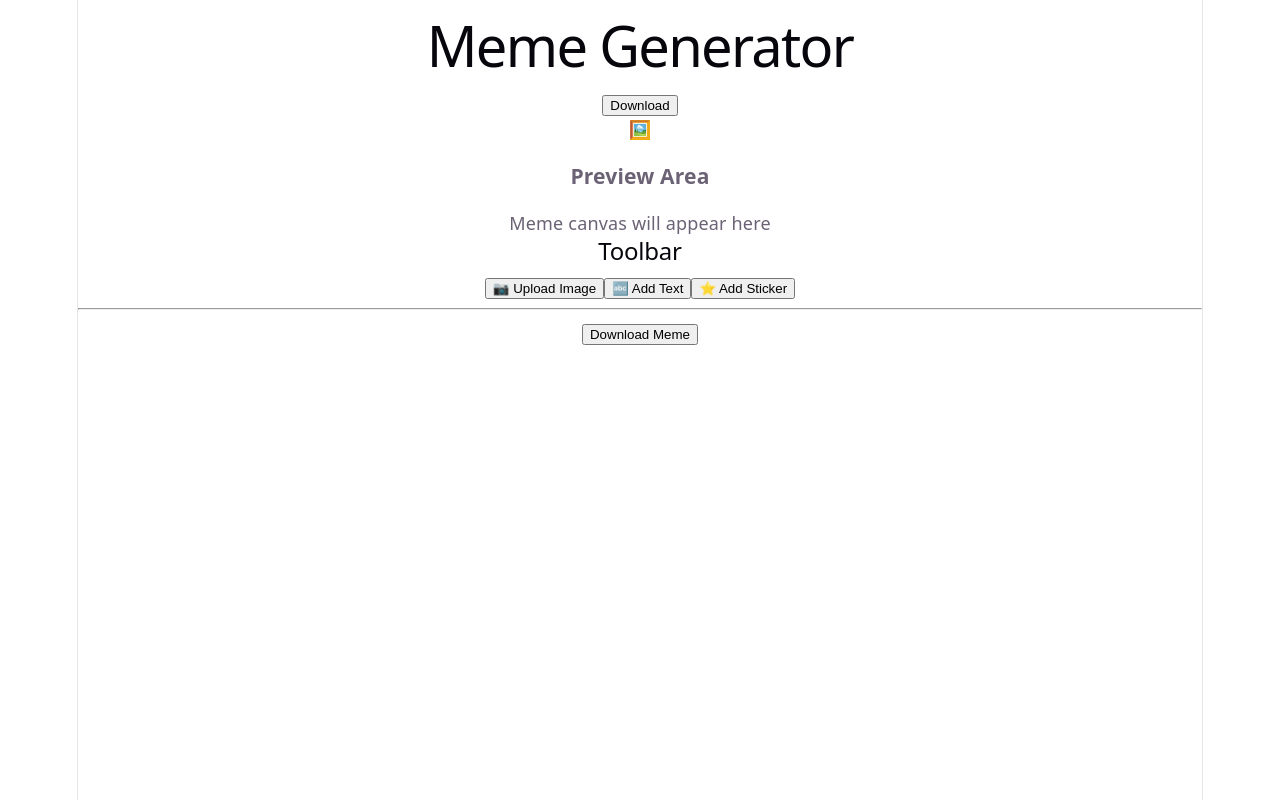
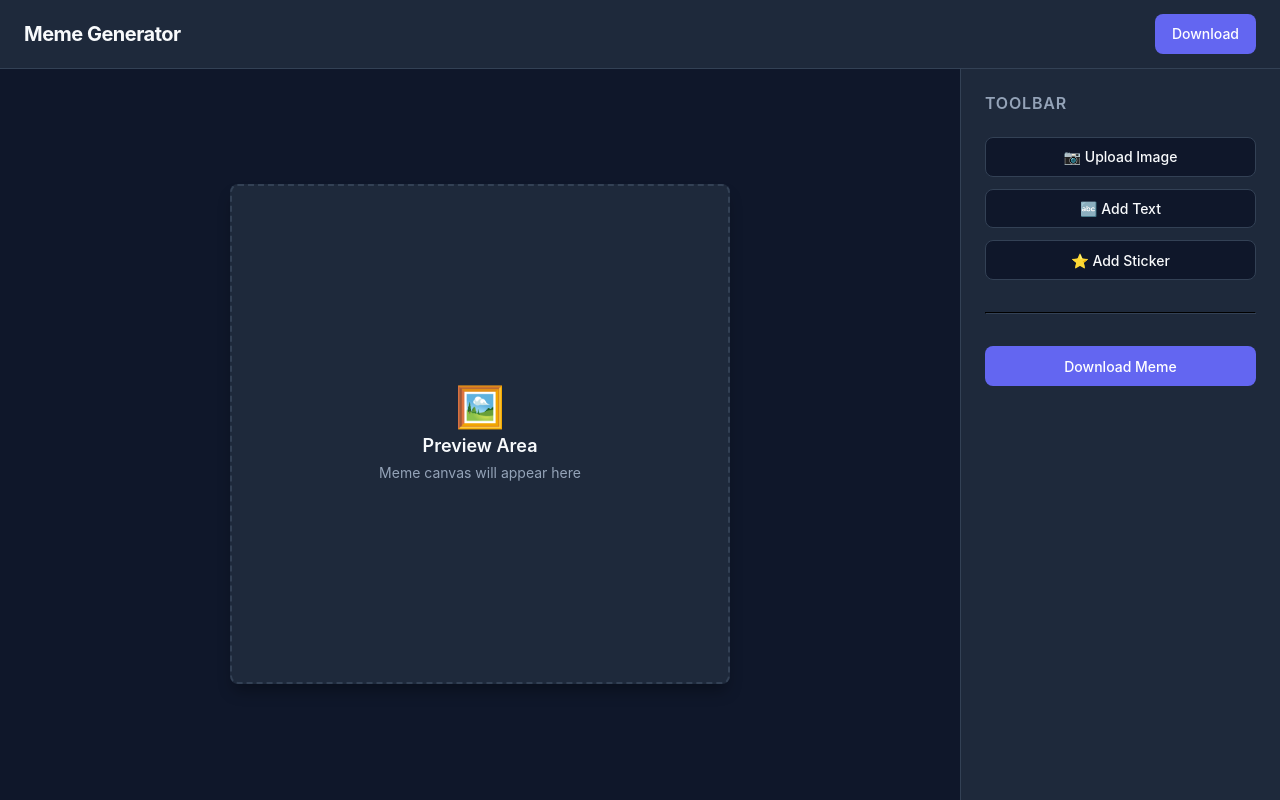
Before and after one commit to yutthajak-git/websiteMeme, a React (Vite) app: page / in a window 1280 px wide. Built offline with nearby package versions, Linux system fonts and the light colour scheme.

Commit message:
css style

```diff
--- a/src/App.css
+++ b/src/App.css
@@ -1,184 +1,160 @@
-.counter {
-  font-size: 16px;
-  padding: 5px 10px;
-  border-radius: 5px;
-  color: var(--accent);
-  background: var(--accent-bg);
-  border: 2px solid transparent;
-  transition: border-color 0.3s;
-  margin-bottom: 24px;
+/* App Container */
+.editor-container {
+  display: flex;
+  flex-direction: column;
+  min-height: 100vh;
+  width: 100%;
+}
 
-  &:hover {
-    border-color: var(--accent-border);
+/* Header */
+.editor-header {
+  display: flex;
+  align-items: center;
+  justify-content: space-between;
+  padding: 0.875rem 1.5rem;
+  background-color: var(--bg-surface);
+  border-bottom: 1px solid var(--border-color);
+}
+
+.brand-title {
+  font-size: 1.25rem;
+  font-weight: 700;
+  letter-spacing: -0.025em;
+  color: var(--text-main);
+}
+
+/* Main Workspace */
+.editor-body {
+  display: flex;
+  flex: 1;
+  overflow: hidden;
+}
+
+/* Preview / Canvas Stage */
+.preview-area {
+  flex: 1;
+  display: flex;
+  align-items: center;
+  justify-content: center;
+  padding: 2rem;
+  background-color: var(--bg-main);
+  overflow: auto;
+}
+
+.meme-canvas-placeholder {
+  width: 100%;
+  max-width: 500px;
+  aspect-ratio: 1 / 1;
+  background-color: var(--bg-surface);
+  border: 2px dashed var(--border-color);
+  border-radius: var(--radius);
+  display: flex;
+  align-items: center;
+  justify-content: center;
+  padding: 1.5rem;
+  text-align: center;
+  box-shadow: 0 10px 15px -3px rgba(0, 0, 0, 0.3);
+}
+
+.placeholder-content {
+  display: flex;
+  flex-direction: column;
+  align-items: center;
+  gap: 0.5rem;
+}
+
+.placeholder-icon {
+  font-size: 2.5rem;
+  line-height: 1;
+}
+
+.placeholder-content h3 {
+  font-size: 1.125rem;
+  font-weight: 600;
+  color: var(--text-main);
+}
+
+.placeholder-content p {
+  font-size: 0.875rem;
+  color: var(--text-muted);
+}
+
+/* Sidebar / Toolbar */
+.sidebar {
+  width: 320px;
+  background-color: var(--bg-surface);
+  border-left: 1px solid var(--border-color);
+  padding: 1.5rem;
+  display: flex;
+  flex-direction: column;
+  gap: 1.5rem;
+}
+
+.sidebar-title {
+  font-size: 1rem;
+  font-weight: 600;
+  color: var(--text-muted);
+  text-transform: uppercase;
+  letter-spacing: 0.05em;
+}
+
+.tool-group {
+  display: flex;
+  flex-direction: column;
+  gap: 0.75rem;
+}
+
+/* Buttons */
+.btn {
+  display: inline-flex;
+  align-items: center;
+  justify-content: center;
+  gap: 0.5rem;
+  padding: 0.65rem 1rem;
+  border-radius: var(--radius);
+  font-size: 0.875rem;
+  font-weight: 500;
+  border: 1px solid transparent;
+  cursor: pointer;
+  transition: background-color 0.15s ease, border-color 0.15s ease;
+}
+
+.btn-secondary {
+  background-color: var(--bg-main);
+  color: var(--text-main);
+  border-color: var(--border-color);
+}
+
+.btn-secondary:hover {
+  background-color: var(--bg-surface-hover);
+}
+
+.btn-primary {
+  background-color: var(--primary);
+  color: #ffffff;
+}
+
+.btn-primary:hover {
+  background-color: var(--primary-hover);
+}
+
+.btn-full {
+  width: 100%;
+}
+
+/* Responsive Behavior */
+@media (max-width: 768px) {
+  .editor-body {
+    flex-direction: column;
   }
-  &:focus-visible {
-    outline: 2px solid var(--accent);
-    outline-offset: 2px;
+
+  .sidebar {
+    width: 100%;
+    border-left: none;
+    border-top: 1px solid var(--border-color);
+  }
+
+  .preview-area {
+    padding: 1.5rem;
   }
 }
-
-.hero {
-  position: relative;
-
-  .base,
-  .framework,
-  .vite {
-    inset-inline: 0;
-    margin: 0 auto;
-  }
-
-  .base {
-    width: 170px;
-    position: relative;
-    z-index: 0;
-  }
-
-  .framework,
-  .vite {
-    position: absolute;
-  }
-
-  .framework {
-    z-index: 1;
-    top: 34px;
-    height: 28px;
-    transform: perspective(2000px) rotateZ(300deg) rotateX(44deg) rotateY(39deg)
-      scale(1.4);
-  }
-
-  .vite {
-    z-index: 0;
-    top: 107px;
-    height: 26px;
-    width: auto;
-    transform: perspective(2000px) rotateZ(300deg) rotateX(40deg) rotateY(39deg)
-      scale(0.8);
-  }
-}
-
-#center {
-  display: flex;
-  flex-direction: column;
-  gap: 25px;
-  place-content: center;
-  place-items: center;
-  flex-grow: 1;
-
-  @media (max-width: 1024px) {
-    padding: 32px 20px 24px;
-    gap: 18px;
-  }
-}
-
-#next-steps {
-  display: flex;
-  border-top: 1px solid var(--border);
-  text-align: left;
-
-  & > div {
-    flex: 1 1 0;
-    padding: 32px;
-    @media (max-width: 1024px) {
-      padding: 24px 20px;
-    }
-  }
-
-  .icon {
-    margin-bottom: 16px;
-    width: 22px;
-    height: 22px;
-  }
-
-  @media (max-width: 1024px) {
-    flex-direction: column;
-    text-align: center;
-  }
-}
-
-#docs {
-  border-right: 1px solid var(--border);
-
-  @media (max-width: 1024px) {
-    border-right: none;
-    border-bottom: 1px solid var(--border);
-  }
-}
-
-#next-steps ul {
-  list-style: none;
-  padding: 0;
-  display: flex;
-  gap: 8px;
-  margin: 32px 0 0;
-
-  .logo {
-    height: 18px;
-  }
-
-  a {
-    color: var(--text-h);
-    font-size: 16px;
-    border-radius: 6px;
-    background: var(--social-bg);
-    display: flex;
-    padding: 6px 12px;
-    align-items: center;
-    gap: 8px;
-    text-decoration: none;
-    transition: box-shadow 0.3s;
-
-    &:hover {
-      box-shadow: var(--shadow);
-    }
-    .button-icon {
-      height: 18px;
-      width: 18px;
-    }
-  }
-
-  @media (max-width: 1024px) {
-    margin-top: 20px;
-    flex-wrap: wrap;
-    justify-content: center;
-
-    li {
-      flex: 1 1 calc(50% - 8px);
-    }
-
-    a {
-      width: 100%;
-      justify-content: center;
-      box-sizing: border-box;
-    }
-  }
-}
-
-#spacer {
-  height: 88px;
-  border-top: 1px solid var(--border);
-  @media (max-width: 1024px) {
-    height: 48px;
-  }
-}
-
-.ticks {
-  position: relative;
-  width: 100%;
-
-  &::before,
-  &::after {
-    content: '';
-    position: absolute;
-    top: -4.5px;
-    border: 5px solid transparent;
-  }
-
-  &::before {
-    left: 0;
-    border-left-color: var(--border);
-  }
-  &::after {
-    right: 0;
-    border-right-color: var(--border);
-  }
-}
--- a/src/index.css
+++ b/src/index.css
@@ -1,111 +1,40 @@
-:root {
-  --text: #6b6375;
-  --text-h: #08060d;
-  --bg: #fff;
-  --border: #e5e4e7;
-  --code-bg: #f4f3ec;
-  --accent: #aa3bff;
-  --accent-bg: rgba(170, 59, 255, 0.1);
-  --accent-border: rgba(170, 59, 255, 0.5);
-  --social-bg: rgba(244, 243, 236, 0.5);
-  --shadow:
-    rgba(0, 0, 0, 0.1) 0 10px 15px -3px, rgba(0, 0, 0, 0.05) 0 4px 6px -2px;
-
-  --sans: system-ui, 'Segoe UI', Roboto, sans-serif;
-  --heading: system-ui, 'Segoe UI', Roboto, sans-serif;
-  --mono: ui-monospace, Consolas, monospace;
-
-  font: 18px/145% var(--sans);
-  letter-spacing: 0.18px;
-  color-scheme: light dark;
-  color: var(--text);
-  background: var(--bg);
-  font-synthesis: none;
-  text-rendering: optimizeLegibility;
-  -webkit-font-smoothing: antialiased;
-  -moz-osx-font-smoothing: grayscale;
-
-  @media (max-width: 1024px) {
-    font-size: 16px;
-  }
+/* Reset & Base Styles */
+*,
+*::before,
+*::after {
+  box-sizing: border-box;
+  margin: 0;
+  padding: 0;
 }
 
-@media (prefers-color-scheme: dark) {
-  :root {
-    --text: #9ca3af;
-    --text-h: #f3f4f6;
-    --bg: #16171d;
-    --border: #2e303a;
-    --code-bg: #1f2028;
-    --accent: #c084fc;
-    --accent-bg: rgba(192, 132, 252, 0.15);
-    --accent-border: rgba(192, 132, 252, 0.5);
-    --social-bg: rgba(47, 48, 58, 0.5);
-    --shadow:
-      rgba(0, 0, 0, 0.4) 0 10px 15px -3px, rgba(0, 0, 0, 0.25) 0 4px 6px -2px;
-  }
-
-  #social .button-icon {
-    filter: invert(1) brightness(2);
-  }
+:root {
+  --bg-main: #0f172a;       /* Slate 900 */
+  --bg-surface: #1e293b;    /* Slate 800 */
+  --bg-surface-hover: #334155;
+  --border-color: #334155;  /* Slate 700 */
+  --text-main: #f8fafc;     /* Slate 50 */
+  --text-muted: #94a3b8;    /* Slate 400 */
+  --primary: #6366f1;       /* Indigo 500 */
+  --primary-hover: #4f46e5;
+  --radius: 8px;
 }
 
+html,
 body {
-  margin: 0;
+  height: 100%;
+  font-family: -apple-system, BlinkMacSystemFont, 'Segoe UI', Roboto, Oxygen,
+    Ubuntu, Cantarell, 'Fira Sans', 'Droid Sans', 'Helvetica Neue', sans-serif;
+  background-color: var(--bg-main);
+  color: var(--text-main);
+  overflow-x: hidden;
 }
 
 #root {
-  width: 1126px;
-  max-width: 100%;
-  margin: 0 auto;
-  text-align: center;
-  border-inline: 1px solid var(--border);
-  min-height: 100svh;
+  min-height: 100vh;
   display: flex;
   flex-direction: column;
-  box-sizing: border-box;
 }
 
-h1,
-h2 {
-  font-family: var(--heading);
-  font-weight: 500;
-  color: var(--text-h);
+button {
+  font-family: inherit;
 }
-
-h1 {
-  font-size: 56px;
-  letter-spacing: -1.68px;
-  margin: 32px 0;
-  @media (max-width: 1024px) {
-    font-size: 36px;
-    margin: 20px 0;
-  }
-}
-h2 {
-  font-size: 24px;
-  line-height: 118%;
-  letter-spacing: -0.24px;
-  margin: 0 0 8px;
-  @media (max-width: 1024px) {
-    font-size: 20px;
-  }
-}
-p {
-  margin: 0;
-}
-
-code,
-.counter {
-  font-family: var(--mono);
-  display: inline-flex;
-  border-radius: 4px;
-  color: var(--text-h);
-}
-
-code {
-  font-size: 15px;
-  line-height: 135%;
-  padding: 4px 8px;
-  background: var(--code-bg);
-}
```
